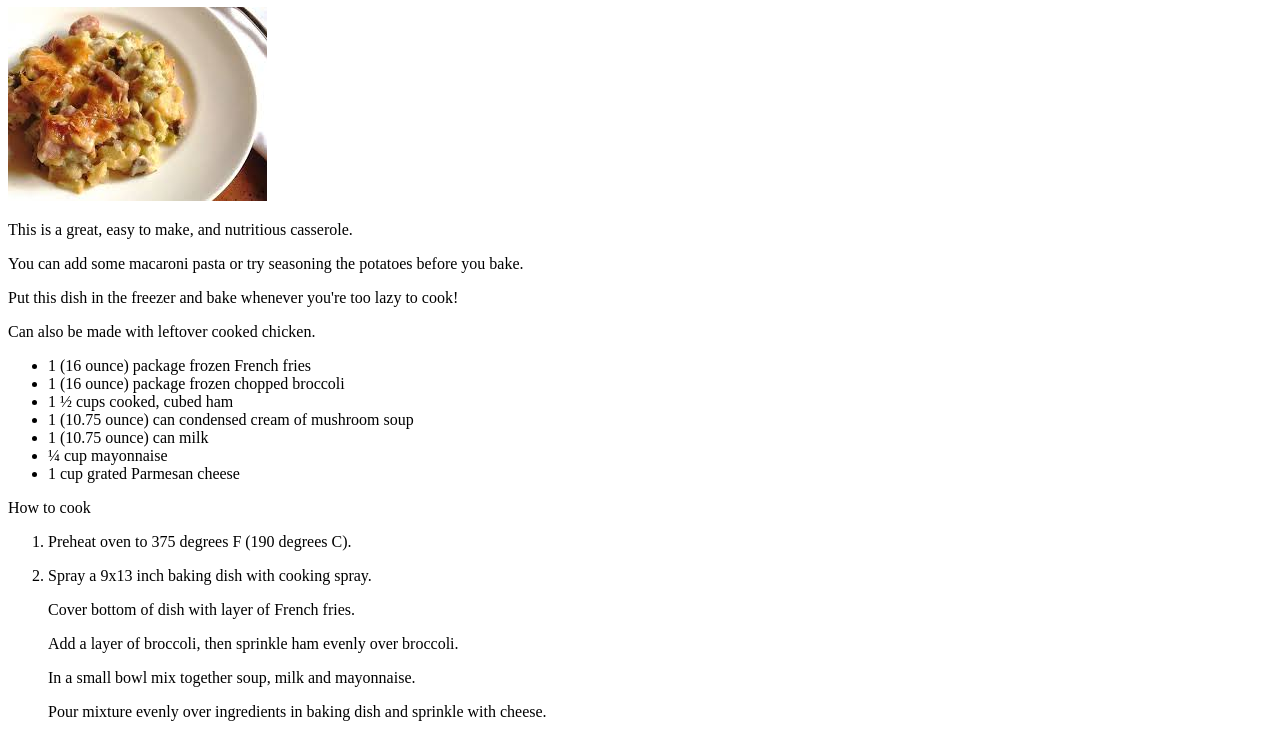
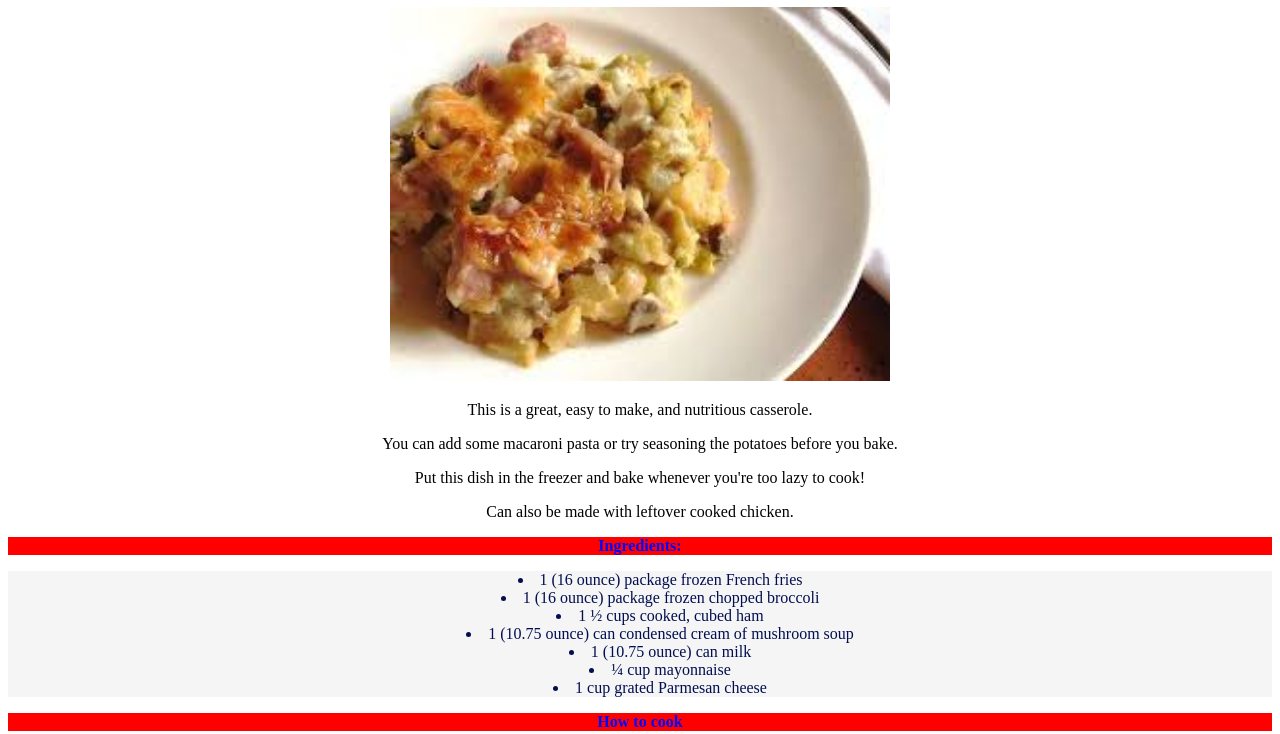
Before and after one commit to mobinzare1999/odin-recipes, a plain HTML site: page recipes/Ham, Potato and Broccoli Casserole.html in a window 1280 px wide. Shown: the part 73-807 px from the top of the page. Drawn offline with Linux system fonts and the light colour scheme.

Commit message:
add class and Id to do some change in style

```diff
--- a/recipes/Ham, Potato and Broccoli Casserole.html
+++ b/recipes/Ham, Potato and Broccoli Casserole.html
@@ -4,13 +4,14 @@
     <meta charset="UTF-8">
     <meta name="viewport" content="width=device-width, initial-scale=1.0">
     <title>Ham, Potato and Broccoli Casserole</title>
+    <link rel="stylesheet" href="main.CSS" >
 </head>
 <body>
-    <h1>Ham, Potato and Broccoli Casserole</h1>
+    <h1 class="h1">Ham, Potato and Broccoli Casserole</h1>
     <p>
 
     </p>
-    <img src="../images/ham .jpeg" alt="Ham, Potato and Broccoli Casserole">
+    <img  id="img" src="../images/ham .jpeg" alt="Ham, Potato and Broccoli Casserole">
     <p>
 
     </p>
@@ -21,8 +22,9 @@
         <p>Can also be made with leftover cooked chicken.</p>
     </p>
 
-    <p></p>
-    <ul>
+    <p class="ing">Ingredients:</p>
+
+    <ul class="ingredients">
         <li>1 (16 ounce) package frozen French fries</li>
 
         <li>1 (16 ounce) package frozen chopped broccoli</li>
@@ -37,11 +39,11 @@
 
         <li>1 cup grated Parmesan cheese</li>
     </ul>
-    <p>How to cook</p>
+    <p  class="htc">How to cook</p>
     <p></p>
-    <ol>
+    <ol class="cook">
         <li>Preheat oven to 375 degrees F (190 degrees C).</li>
-        <li><p>Spray a 9x13 inch baking dish with cooking spray.</p>
+        <li>Spray a 9x13 inch baking dish with cooking spray.
             <p>Cover bottom of dish with layer of French fries.</p>
             <p>Add a layer of broccoli, then sprinkle ham evenly over broccoli.</p>
             <p>In a small bowl mix together soup, milk and mayonnaise.</p>
```
Also changed, not shown: recipes/Chicken Carbonara Pasta Bake.html (+11 -6 lines), recipes/Chili Dog Mac and Cheese.html (+12 -10 lines).
